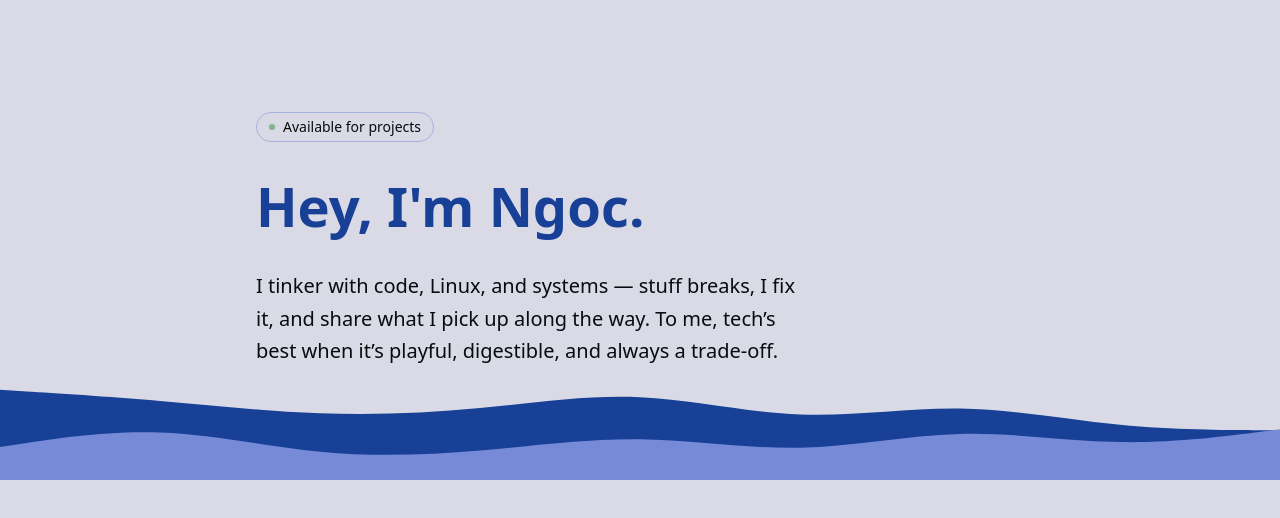
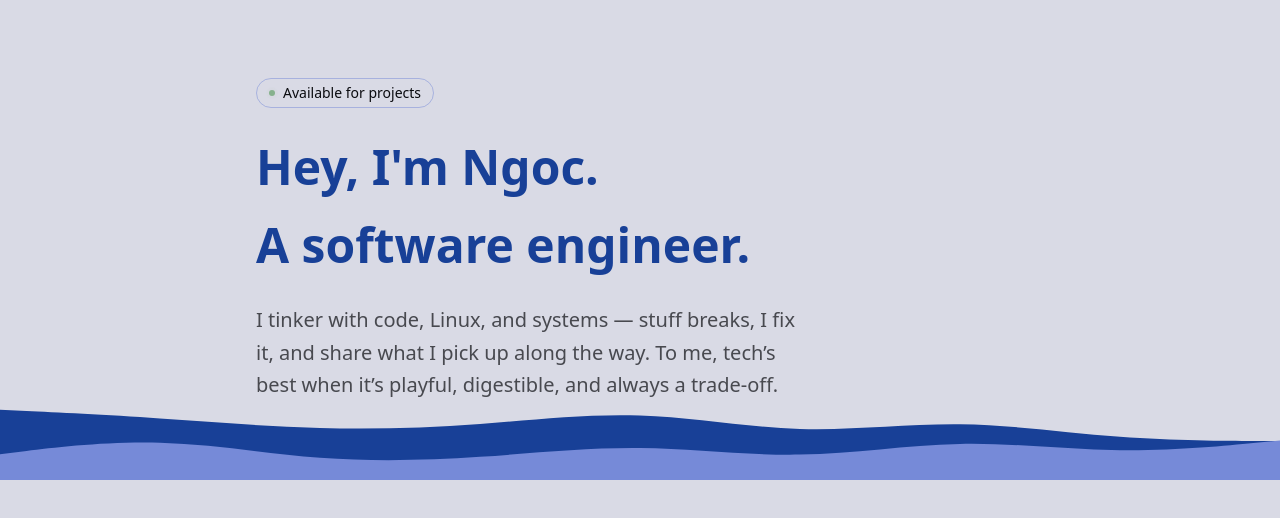
Before and after one commit to HT2Knock/blog, an Astro site: page / in a window 1280 px wide. Shown: the top 518 px of the page. Built offline with nearby package versions, Linux system fonts and the light colour scheme; Astro itself is replaced by a stand-in of ours.

Commit message:
refactor: reduce the height of svg

```diff
--- a/src/components/Hero.astro
+++ b/src/components/Hero.astro
@@ -2,10 +2,10 @@
   class="relative flex min-h-[clamp(5svh,30rem,80svh)] items-center justify-center overflow-hidden px-[clamp(1rem,2vw,3rem)]"
 >
   <div
-    class="relative z-10 w-full max-w-3xl space-y-[clamp(1rem,1rem+1vw,1.25rem)] text-text"
+    class="relative z-10 w-full max-w-3xl space-y-[clamp(1rem,1rem+1vw,1.25rem)]"
   >
     <div
-      class="flex w-fit items-center gap-2 rounded-full border border-secondary/50 px-3 py-1 text-sm font-medium"
+      class="flex w-fit items-center gap-2 rounded-full border border-secondary/50 px-3 py-1 text-sm font-medium text-text"
     >
       <div class="relative flex size-1.5">
         <span
@@ -18,25 +18,21 @@
     </div>
 
     <div class="flex items-center justify-between">
-      <h1
-        class="text-[clamp(2rem,1rem+3vw,3.5rem)] font-extrabold text-primary"
-      >
-        Hey, I'm Ngoc.
+      <h1 class="text-[clamp(1rem,1rem+3vw,3rem)] font-extrabold text-primary">
+        Hey, I'm Ngoc. <br /> A software engineer.
       </h1>
     </div>
 
     <p
-      class="text-[clamp(1rem,0.9rem+0.5vw,1.25rem)] leading-[clamp(1.5,1.3+0.3vw,1.8)] text-balance"
+      class="text-[clamp(1rem,0.9rem+0.5vw,1.25rem)] leading-[clamp(1.5,1.3+0.3vw,1.8)] text-balance text-text/70"
     >
       I tinker with code, Linux, and systems — stuff breaks, I fix it, and share
       what I pick up along the way. To me, tech’s best when it’s playful,
       digestible, and always a trade-off.
     </p>
   </div>
-  <!-- Inline SVG background -->
-
   <svg
-    class="pointer-events-none absolute bottom-0 left-0 h-[clamp(30svh,10rem+5vw,50svh)] w-full"
+    class="pointer-events-none absolute bottom-0 left-0 h-[clamp(20svh,10rem+2vw,50svh)] w-full"
     id="visual"
     viewBox="0 0 960 540"
     preserveAspectRatio="none"
```
